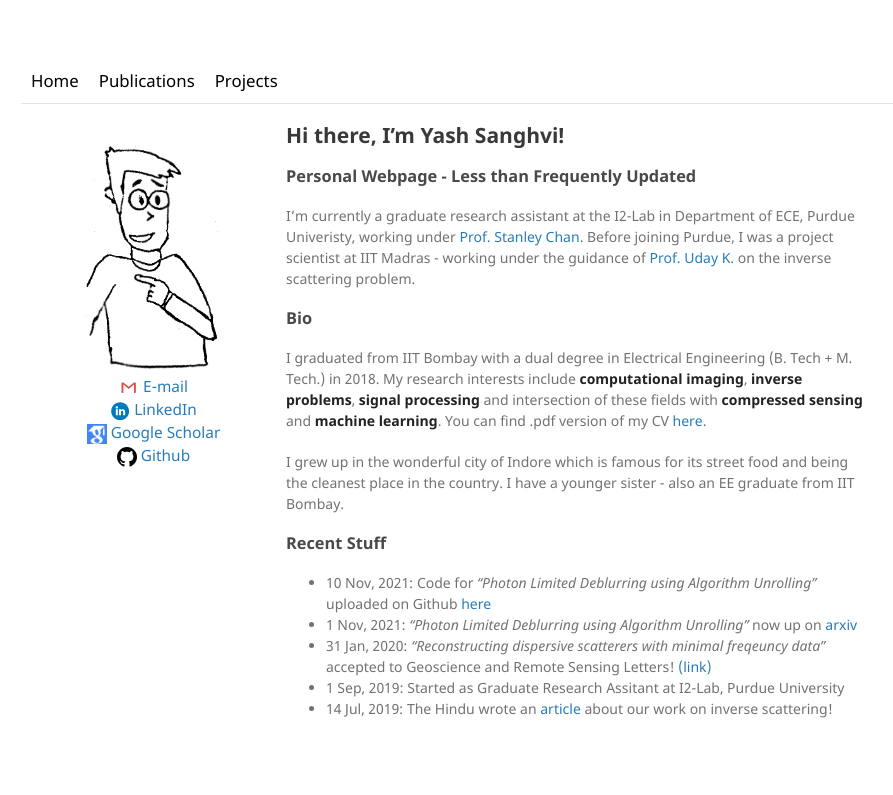
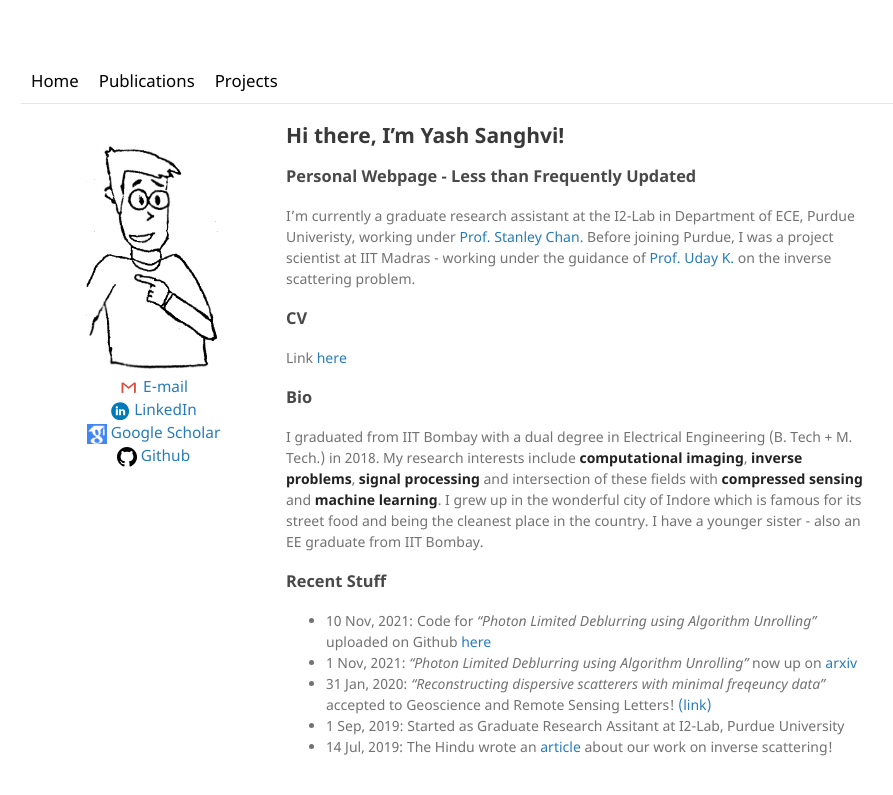
Before and after one commit to sanghviyashiitb/sanghviyashiitb.github.io, a Jekyll site: the page built from index.md, in a window 1280 px wide. Shown: the top 795 px of the page, without its empty margins (119-1012 px from the left). Built offline with Jekyll 4.4.1, drawn with Linux system fonts in a browser that asks for light colours.

Commit message:
Update index.md

```diff
--- a/index.md
+++ b/index.md
@@ -6,10 +6,11 @@ title: Yash Sanghvi
 ### Personal Webpage - Less than Frequently Updated
 I'm currently a graduate research assistant at the I2-Lab in Department of ECE, Purdue Univeristy, working under [Prof. Stanley Chan](https://engineering.purdue.edu/ChanGroup/stanleychan.html). Before joining Purdue, I was a project scientist at IIT Madras  - working under the guidance of [Prof. Uday K.](http://www.ee.iitm.ac.in/uday/) on the inverse scattering problem.
 
+### CV
+Link [here](/CV_YashSanghvi.pdf)
+
 ### Bio
 I graduated from IIT Bombay with a dual degree in Electrical Engineering (B. Tech + M. Tech.) in 2018. My research interests include **computational imaging**, **inverse problems**, **signal processing** and intersection of these fields with **compressed sensing** and **machine learning**.
-You can find .pdf version of my CV [here](/CV_YashSanghvi.pdf).
-
 I grew up in the wonderful city of Indore which is famous for its street food and being the cleanest place in the country. I have a younger sister - also an EE graduate from IIT Bombay.
 
 ### Recent Stuff
```
